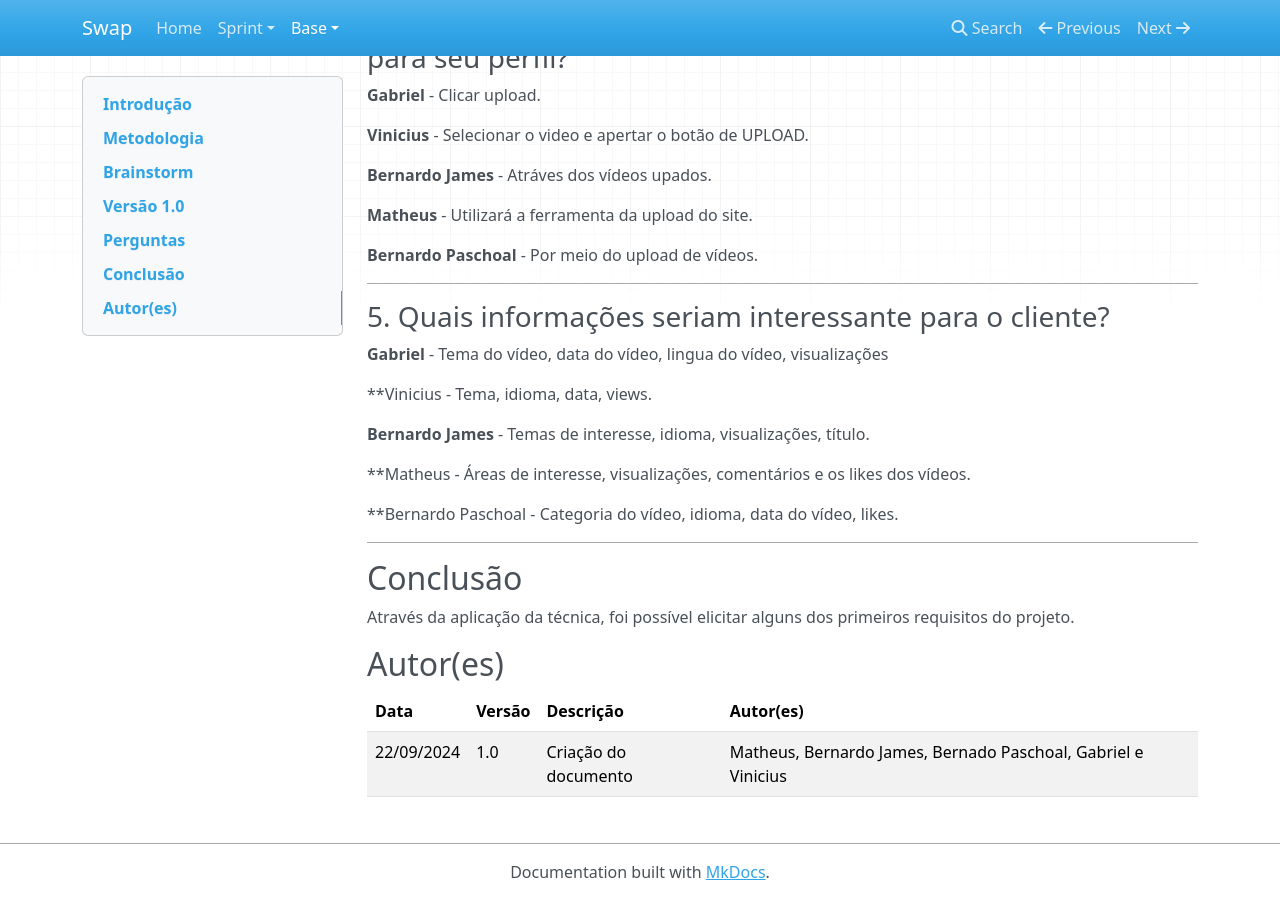
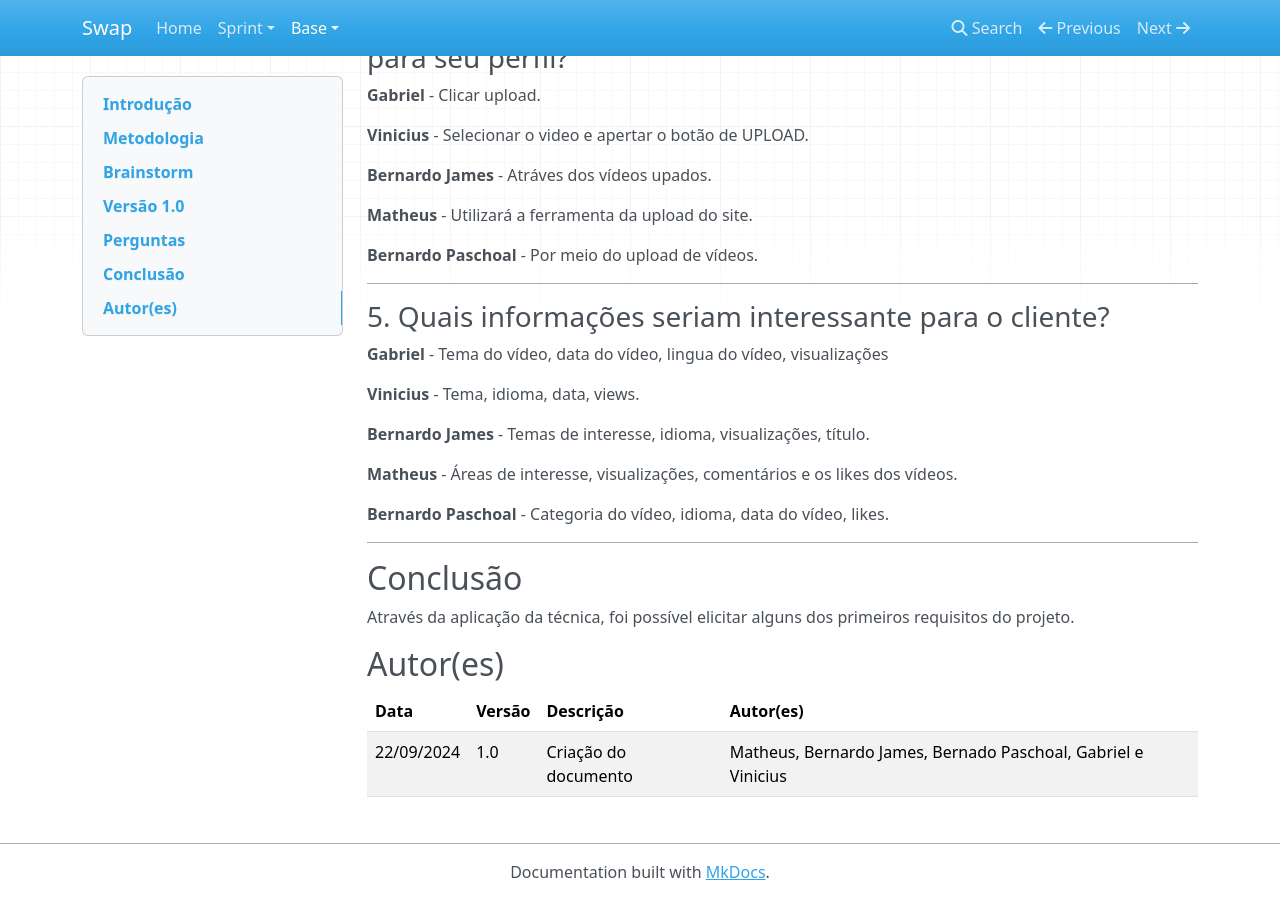
Before and after one commit to Projetos-de-Extensao/PFE_24.2_8002_Swap, an MkDocs documentation site: the page built from docs/base/Brainstorm.md, in a window 1280 px wide and 900 px high, scrolled down 1324 px. Built offline with MkDocs 1.6.1, drawn with Linux system fonts in a browser that asks for light colours; nearby versions of some CDN libraries.

```diff
--- a/docs/base/Brainstorm.md
+++ b/docs/base/Brainstorm.md
@@ -79,13 +79,13 @@ A equipe se reuniu para debater ideias gerais sobre o projeto via..., começou .
 
 **Gabriel** - Tema do vídeo, data do vídeo, lingua do vídeo, visualizações
 
-**Vinicius - Tema, idioma, data, views.
+**Vinicius** - Tema, idioma, data, views.
 
 **Bernardo James** - Temas de interesse, idioma, visualizações, título.
 
-**Matheus - Áreas de interesse, visualizações, comentários e os likes dos vídeos.
+**Matheus** - Áreas de interesse, visualizações, comentários e os likes dos vídeos.
 
-**Bernardo Paschoal - Categoria do vídeo, idioma, data do vídeo, likes.
+**Bernardo Paschoal** - Categoria do vídeo, idioma, data do vídeo, likes.
 
 ---
 
```
